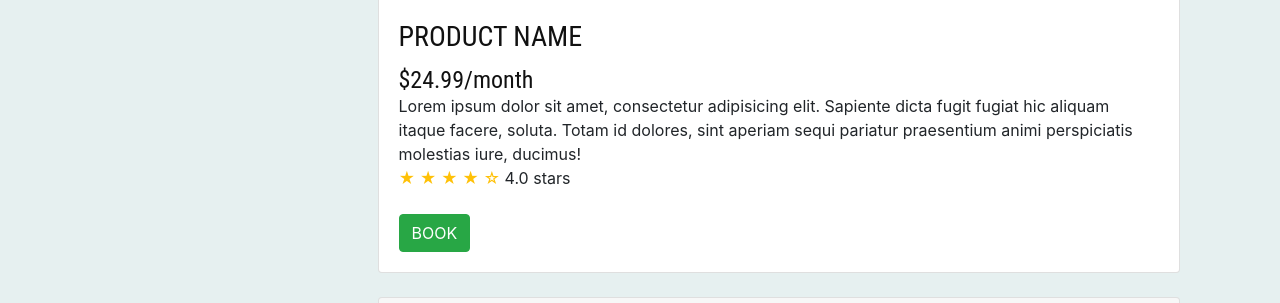
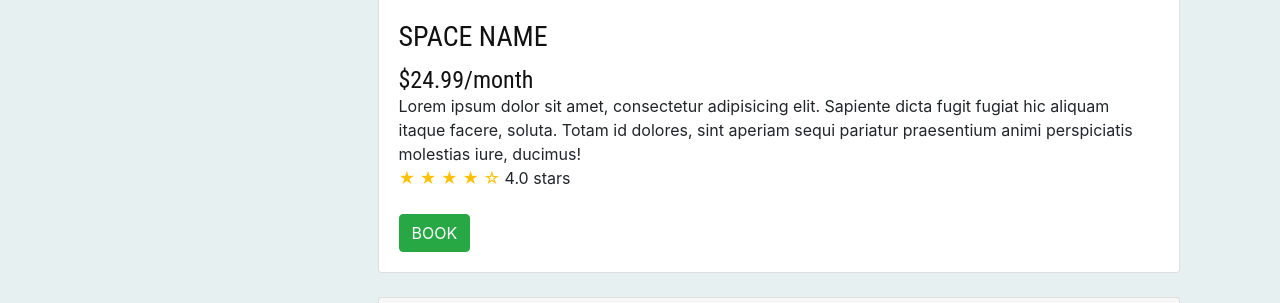
Before and after one commit to caocmai/Rent-Out-Space, a Flask app: page /product_page in a window 1280 px wide. Shown: the part 547-850 px from the top of the page. Run offline with Flask 2, Linux system fonts and the light colour scheme; some libraries are stand-ins or nearby versions.

Commit message:
[fix] rename some sinlge product page

```diff
--- a/templates/product_page.html
+++ b/templates/product_page.html
@@ -23,7 +23,7 @@
         <div class="card mt-4">
           <img class="card-img-top img-fluid" src="https://images.unsplash.com/photo-1542081403278-ba5973c25c7a?ixlib=rb-1.2.1&ixid=eyJhcHBfaWQiOjEyMDd9&auto=format&fit=crop&w=700&q=60" style="width:100%; height: 450px !important;" alt="">
           <div class="card-body">
-            <h3 class="card-title">Product Name</h3>
+            <h3 class="card-title">Space Name</h3>
             <h4>$24.99/month</h4>
 
             <p class="card-text">Lorem ipsum dolor sit amet, consectetur adipisicing elit. Sapiente dicta fugit fugiat hic aliquam itaque facere, soluta. Totam id dolores, sint aperiam sequi pariatur praesentium animi perspiciatis molestias iure, ducimus!</p>
```
